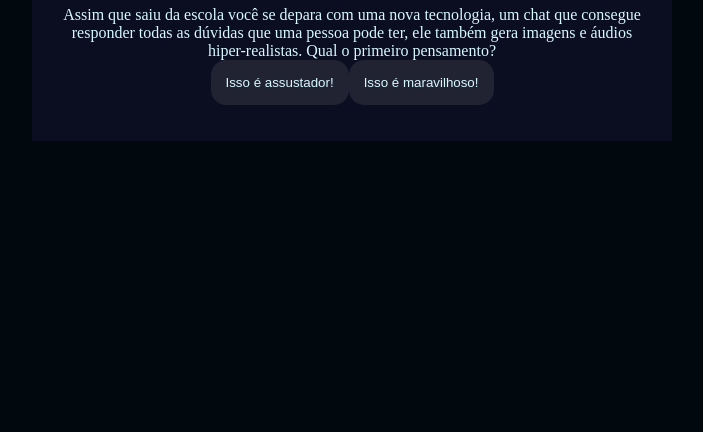
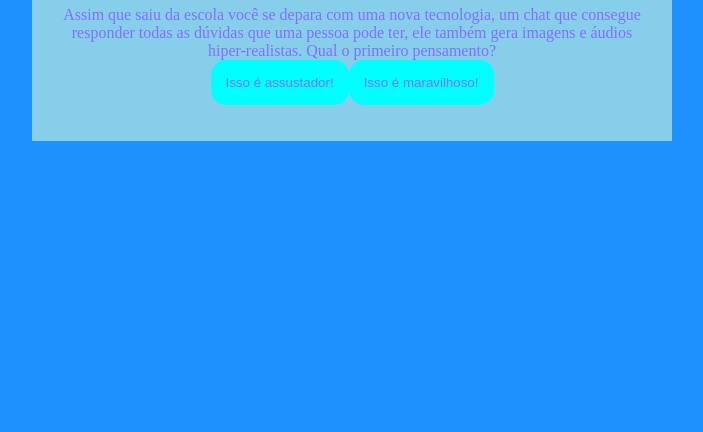
Before and after one commit to ErickaCordeiro/2tri, a plain HTML site: page index.html in a window 1280 px wide. Shown: the part 384-816 px from the top of the page, without its empty margins (288-991 px from the left). Drawn offline with Linux system fonts and the light colour scheme.

Commit message:
Update style.css

```diff
--- a/style.css
+++ b/style.css
@@ -1,9 +1,9 @@
 :root{
-    --cor-fundo: #01080E ;
-    --cor-principal: #0B0D20 ;
-    --cor-secundaria: #212333;
-    --cor-destaque: #2BDEFD;
-    --cor-texto: #D7F9FF;
+    --cor-fundo: #1E90FF ;
+    --cor-principal: #87CEEB ;
+    --cor-secundaria: #00FFFF;
+    --cor-destaque: #00FA9A;
+    --cor-texto: #836FFF;
 
 }
 
```
